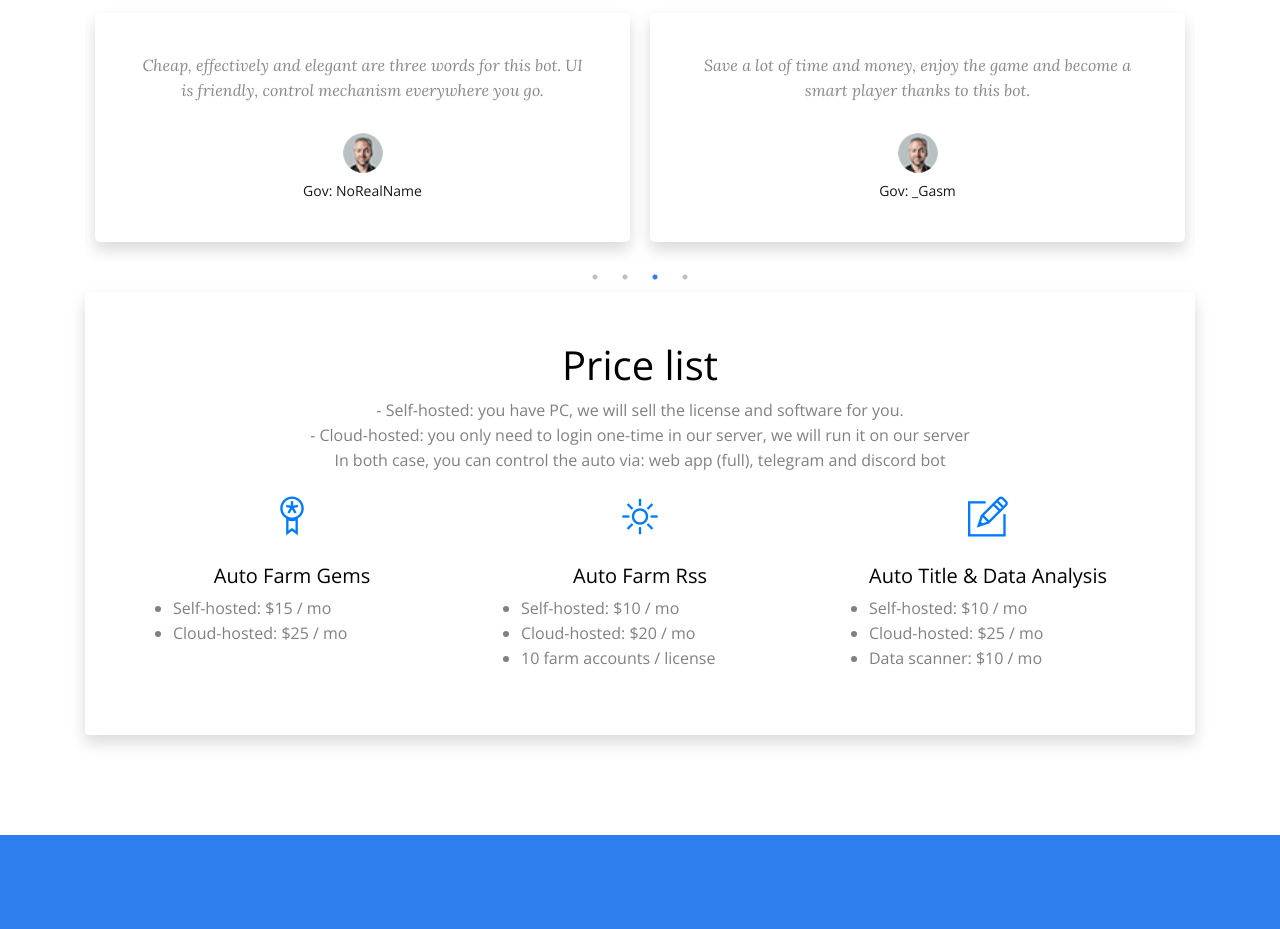
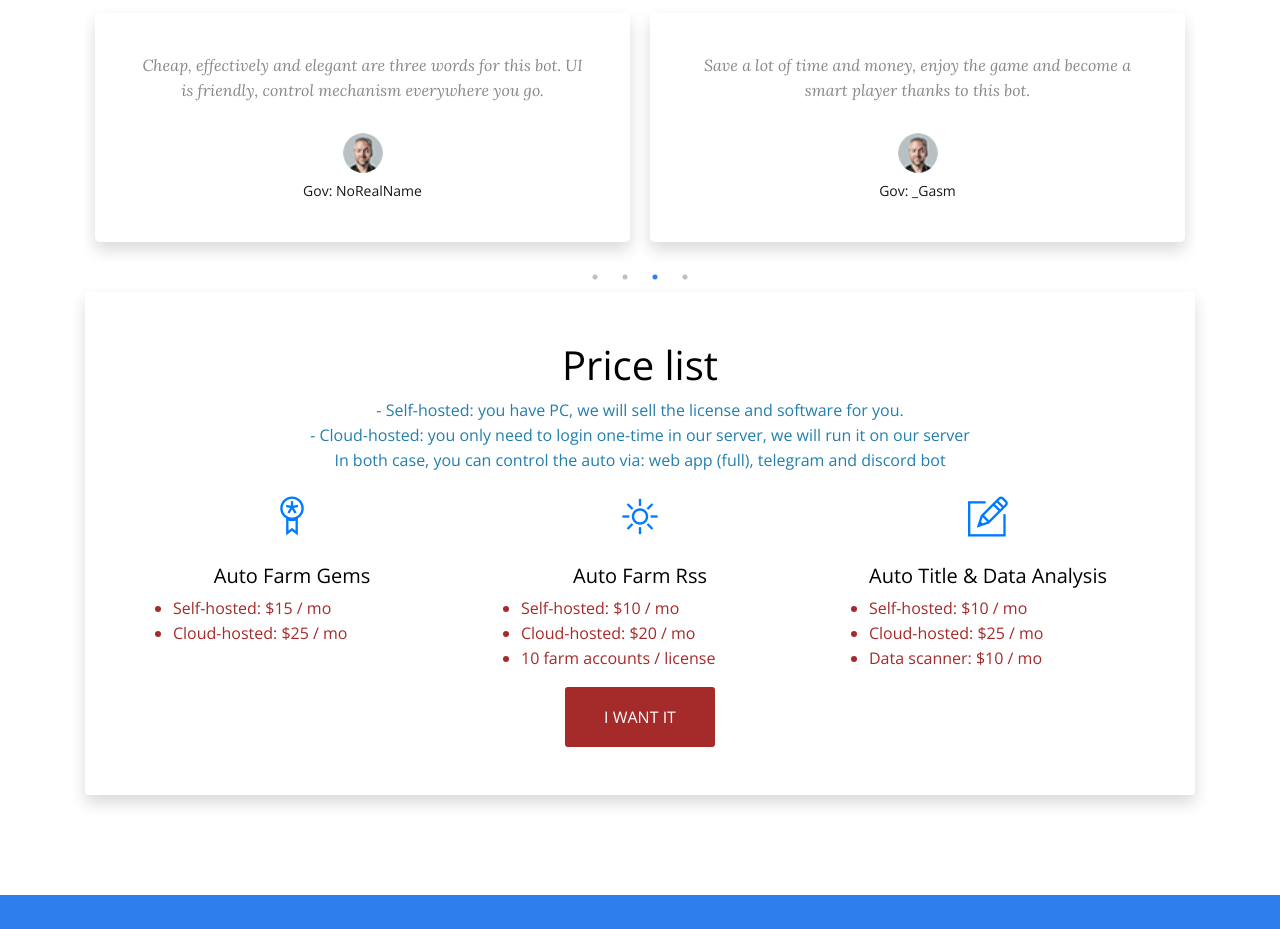
Before and after one commit to silverwolfceh/silverwolfceh.github.io, a plain HTML site: page index.html in a window 1280 px wide. Shown: the part 1868-2797 px from the top of the page. Drawn offline with nearby package versions, Linux system fonts and the light colour scheme.

Commit message:
Update interface

```diff
--- a/css/style.css
+++ b/css/style.css
@@ -45,8 +45,12 @@ p, li, blockquote, label {
   font-size: 16px;
   letter-spacing: 0;
   line-height: 25px;
-  color: #808080;
+  color: #227fad;
   margin-bottom: 0;
+}
+
+.liprice {
+  color: brown !important;
 }
 
 cite {
--- a/index.html
+++ b/index.html
@@ -103,7 +103,7 @@ FACEBOOK: https://www.facebook.com/themefisher
 			<div class="col-md-6 order-2 order-md-1 text-center text-md-left">
 				<h1 class="text-white font-weight-bold mb-4">You free, we work</h1>
 				<p class="text-white mb-5">Unlock the true potential of Rise of Kingdoms with our advanced bot! Harvest gems and resources effortlessly, and give the titles for players automatically. Level up your gameplay with our state-of-the-art automation technology.</p>
-				<a href="https://discord.gg/PzJ7spKRdp" class="btn btn-main-md">Get the bot Now</a>
+				<a href="#price" class="btn btn-main-md" style="background-color: brown;">Get the bot Now</a>
 			</div>
 			<div class="col-md-6 text-center order-1 order-md-2">
 				<img class="img-fluid" src="images/mobile.png" alt="screenshot">
@@ -167,7 +167,7 @@ FACEBOOK: https://www.facebook.com/themefisher
 						<li class="list-inline-item">
 							<img src="images/feature-testimonial-thumb.jpg" alt="">
 						</li>
-						<li class="list-inline-item">Panda , King of kd2824</li>
+						<li class="list-inline-item">Anonymous</li>
 					</ul>
 				</div>
 			</div>
@@ -252,7 +252,7 @@ FACEBOOK: https://www.facebook.com/themefisher
 </section>
 <!--====  End of Testimonial  ====-->
 <section class="section pt-0 position-relative pull-top">
-	<div class="container">
+	<div class="container" id="price">
 		<div class="rounded shadow p-5 bg-white">
 			<div class="md-auto align-self-center">
 				<div class="feature-content align-self-center">
@@ -275,29 +275,35 @@ FACEBOOK: https://www.facebook.com/themefisher
 					<i class="ti-medall text-primary h1"></i>
 					<h3 class="mt-4 text-capitalize h5 ">Auto farm gems</h3>
 					<p class="regular text-muted"><ul style="text-align: justify;">
-						<li>Self-hosted: $15 / mo</li>
-						<li>Cloud-hosted: $25 / mo</li>
+						<li class="liprice">Self-hosted: $15 / mo</li>
+						<li class="liprice">Cloud-hosted: $25 / mo</li>
 					</ul></p>
 				</div>
 				<div class="col-lg-4 col-md-6 mt-5 mt-md-0 text-center">
 					<i class="ti-shine text-primary h1"></i>
 					<h3 class="mt-4 text-capitalize h5 ">Auto farm rss</h3>
 					<p class="regular text-muted"><ul style="text-align: justify;">
-						<li>Self-hosted: $10 / mo </li>
-						<li>Cloud-hosted: $20 / mo </li>
-						<li>10 farm accounts / license</li>
+						<li class="liprice">Self-hosted: $10 / mo </li>
+						<li class="liprice">Cloud-hosted: $20 / mo </li>
+						<li class="liprice">10 farm accounts / license</li>
 					</ul></p>
 				</div>
 				<div class="col-lg-4 col-md-12 mt-5 mt-lg-0 text-center">
 					<i class="ti-pencil-alt text-primary h1"></i>
 					<h3 class="mt-4 text-capitalize h5 ">Auto title & data analysis</h3>
 					<p class="regular text-muted"><ul style="text-align: justify;">
-						<li>Self-hosted: $10 / mo </li>
-						<li>Cloud-hosted: $25 / mo </li>
-						<li>Data scanner: $10 / mo </li>
+						<li class="liprice">Self-hosted: $10 / mo </li>
+						<li class="liprice">Cloud-hosted: $25 / mo </li>
+						<li class="liprice">Data scanner: $10 / mo </li>
 					</ul></p>
 				</div>
 			</div>
+			<div class="row align-items-center align-self-center">
+				<div class="col-md-12 text-center">
+					<a href="https://discord.gg/PzJ7spKRdp" class="btn btn-main-md" style="background-color: brown;"> I Want It </a>
+				</div>
+			</div>
+
 		</div>
 	</div>
 </section>
```
